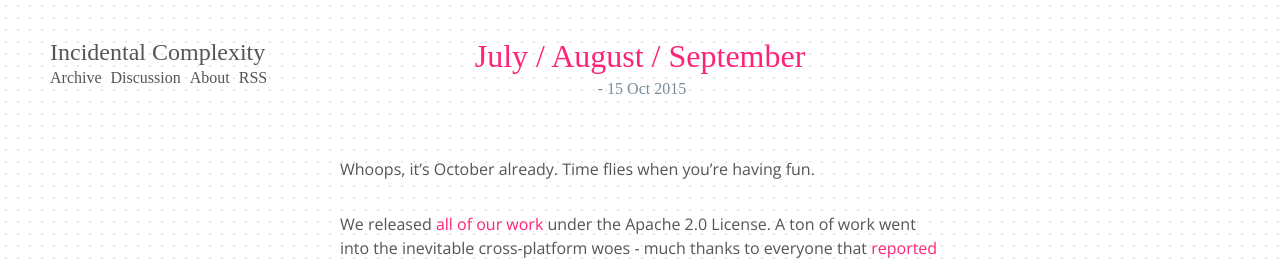
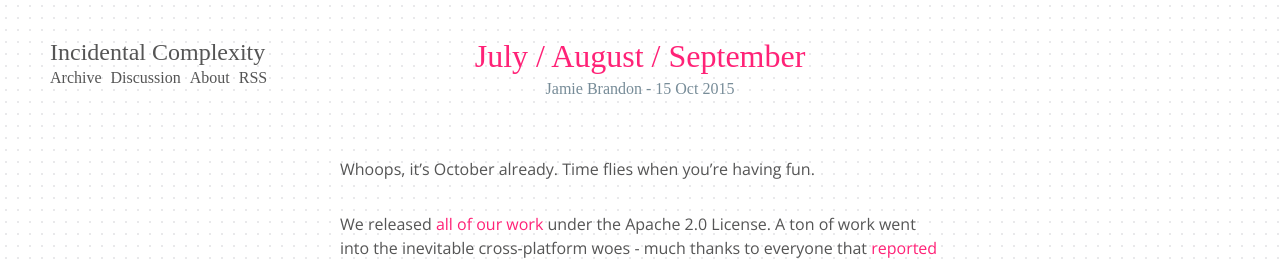
Before and after one commit to Kodowa/incidentalcomplexity, a Jekyll site: the page built from _posts/2015-10-15-july-august-september.md, in a window 1280 px wide and 900 px high. Shown: the top 264 px of the window. Built offline with Jekyll 4.4.1, drawn with Linux system fonts in a browser that asks for light colours; some web fonts are replaced; Markdown is read by kramdown in place of the engine named in the settings.

Commit message:
Add author

```diff
--- a/_posts/2015-10-15-july-august-september.md
+++ b/_posts/2015-10-15-july-august-september.md
@@ -1,6 +1,7 @@
 ---
 layout: post
 title: "July / August / September"
+author: "Jamie Brandon"
 tags: []
 ---
 
```
